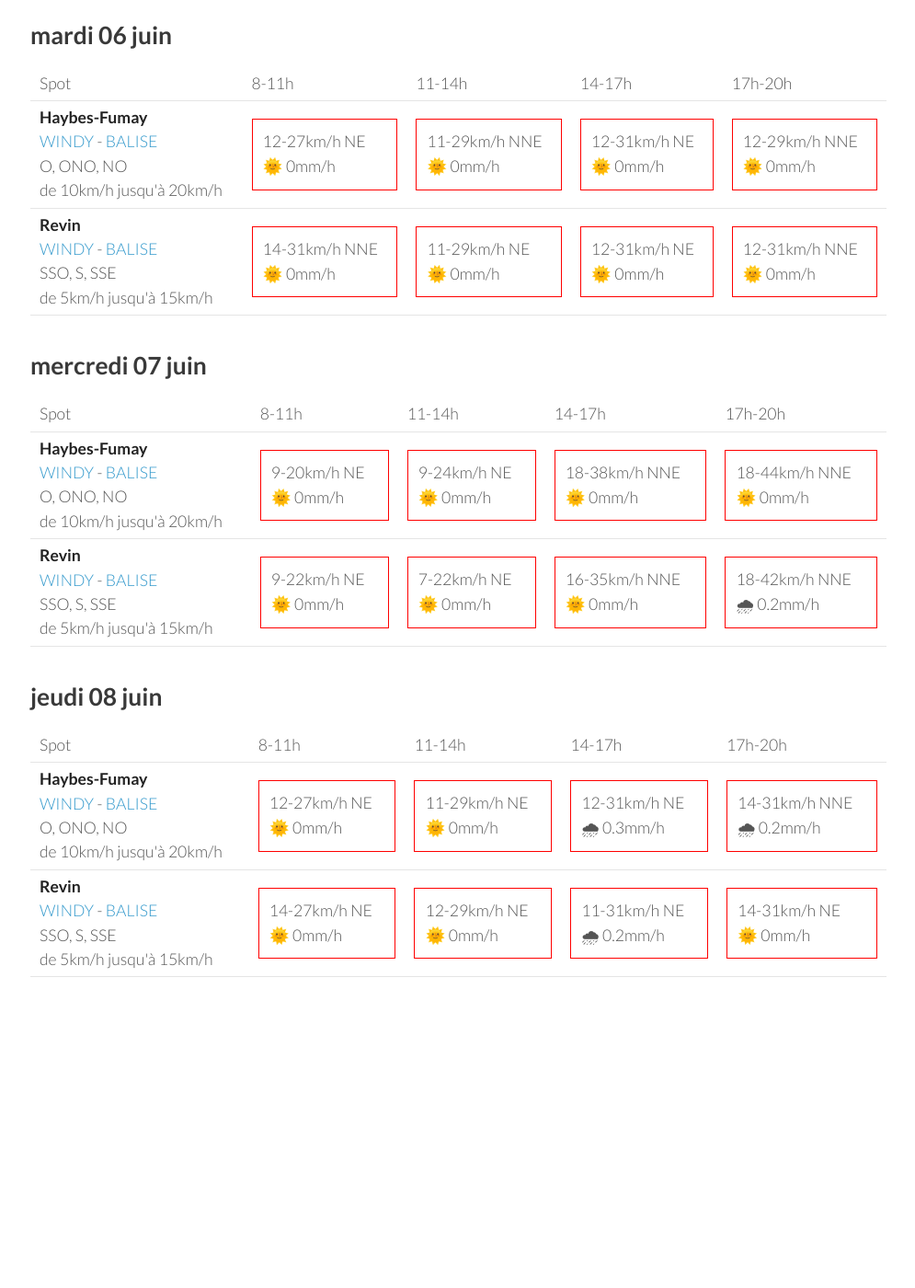
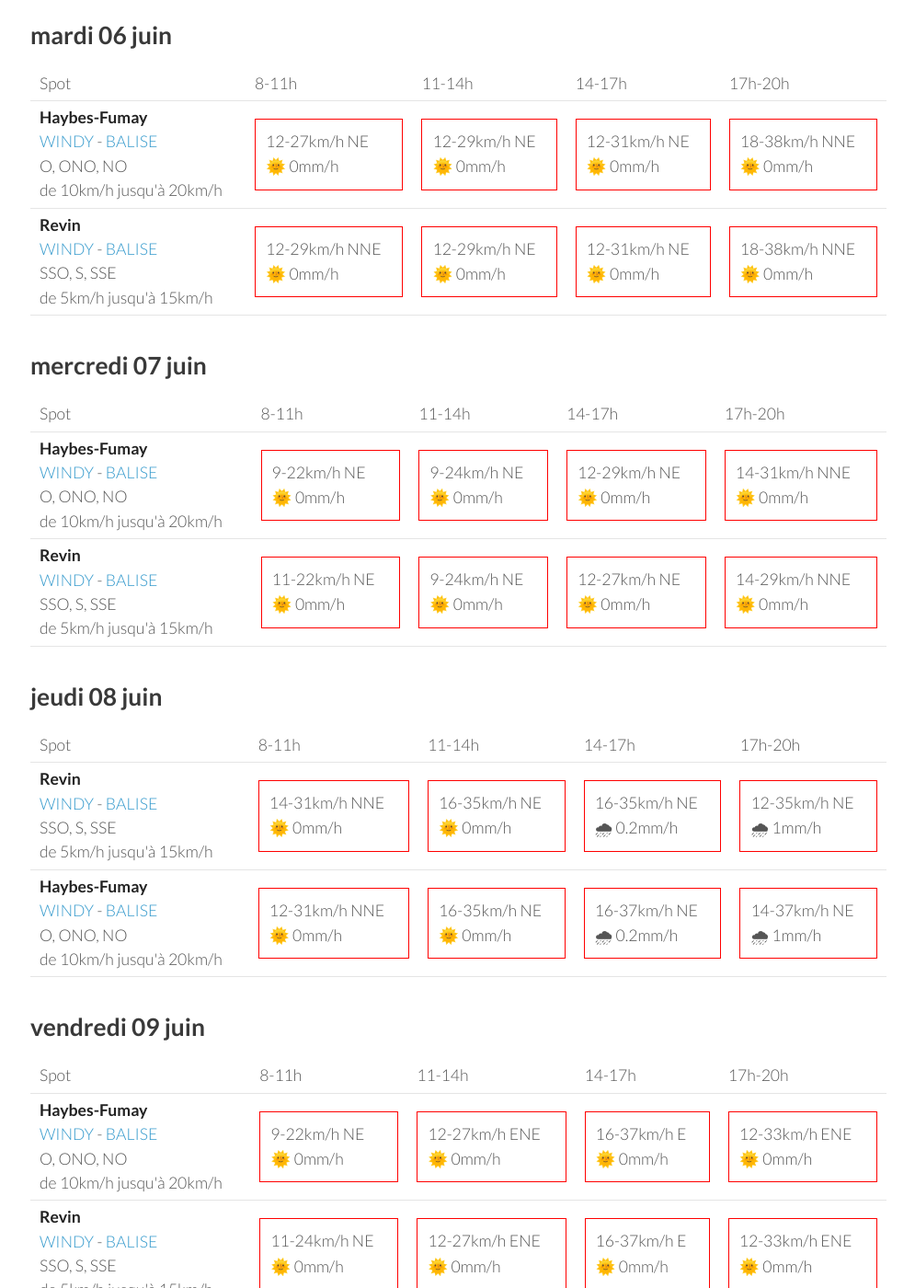
Before and after one commit to parapente-dans-le-nord/parapente-dans-le-nord.github.io, a Jekyll site: the page built from ardennes.markdown, in a window 1280 px wide and 1400 px high, scrolled down 976 px. Shown: the whole window at 92% size, without its empty margins (25-1020 px from the left). Built offline with Jekyll 4.4.1, drawn with Linux system fonts in a browser that asks for light colours; before the commit the page ends 2166 px from its top, so only the background shows below that; some of the changed text lies outside the part shown.

Commit message:
update index.markdown

```diff
--- a/ardennes.markdown
+++ b/ardennes.markdown
@@ -97,19 +97,19 @@ page mise à jour le dimanche 04 juin 06:10
         <td><strong>Haybes-Fumay</strong><br><a href="https://windy.com/49.998/4.715?49.913,4.738,10">WINDY</a> - <span class=""><a href="http://www.balisemeteo.com/balise.php?idBalise=104">BALISE</a> </span><br> <span class="vent-favorable">O, ONO, NO</span><br><span class="force-vent">de 10km/h jusqu'à 20km/h</span> </td>
 
             <td><div class="not-flyable"><p>12-27km/h NE</p><p>🌞 0mm/h</p></div></td>
-            <td><div class="not-flyable"><p>11-29km/h NNE</p><p>🌞 0mm/h</p></div></td>
+            <td><div class="not-flyable"><p>12-29km/h NE</p><p>🌞 0mm/h</p></div></td>
             <td><div class="not-flyable"><p>12-31km/h NE</p><p>🌞 0mm/h</p></div></td>
-            <td><div class="not-flyable"><p>12-29km/h NNE</p><p>🌞 0mm/h</p></div></td>
+            <td><div class="not-flyable"><p>18-38km/h NNE</p><p>🌞 0mm/h</p></div></td>
 
 
     </tr>
 <tr>
         <td><strong>Revin</strong><br><a href="https://windy.com/49.948/4.625?49.543,4.625,8">WINDY</a> - <span class=""><a href="http://www.balisemeteo.com/balise.php?idBalise=5019">BALISE</a> </span><br> <span class="vent-favorable">SSO, S, SSE</span><br><span class="force-vent">de 5km/h jusqu'à 15km/h</span> </td>
 
-            <td><div class="not-flyable"><p>14-31km/h NNE</p><p>🌞 0mm/h</p></div></td>
-            <td><div class="not-flyable"><p>11-29km/h NE</p><p>🌞 0mm/h</p></div></td>
+            <td><div class="not-flyable"><p>12-29km/h NNE</p><p>🌞 0mm/h</p></div></td>
+            <td><div class="not-flyable"><p>12-29km/h NE</p><p>🌞 0mm/h</p></div></td>
             <td><div class="not-flyable"><p>12-31km/h NE</p><p>🌞 0mm/h</p></div></td>
-            <td><div class="not-flyable"><p>12-31km/h NNE</p><p>🌞 0mm/h</p></div></td>
+            <td><div class="not-flyable"><p>18-38km/h NNE</p><p>🌞 0mm/h</p></div></td>
 
 
     </tr>
@@ -132,20 +132,20 @@ page mise à jour le dimanche 04 juin 06:10
 <tr>
         <td><strong>Haybes-Fumay</strong><br><a href="https://windy.com/49.998/4.715?49.913,4.738,10">WINDY</a> - <span class=""><a href="http://www.balisemeteo.com/balise.php?idBalise=104">BALISE</a> </span><br> <span class="vent-favorable">O, ONO, NO</span><br><span class="force-vent">de 10km/h jusqu'à 20km/h</span> </td>
 
-            <td><div class="not-flyable"><p>9-20km/h NE</p><p>🌞 0mm/h</p></div></td>
+            <td><div class="not-flyable"><p>9-22km/h NE</p><p>🌞 0mm/h</p></div></td>
             <td><div class="not-flyable"><p>9-24km/h NE</p><p>🌞 0mm/h</p></div></td>
-            <td><div class="not-flyable"><p>18-38km/h NNE</p><p>🌞 0mm/h</p></div></td>
-            <td><div class="not-flyable"><p>18-44km/h NNE</p><p>🌞 0mm/h</p></div></td>
+            <td><div class="not-flyable"><p>12-29km/h NE</p><p>🌞 0mm/h</p></div></td>
+            <td><div class="not-flyable"><p>14-31km/h NNE</p><p>🌞 0mm/h</p></div></td>
 
 
     </tr>
 <tr>
         <td><strong>Revin</strong><br><a href="https://windy.com/49.948/4.625?49.543,4.625,8">WINDY</a> - <span class=""><a href="http://www.balisemeteo.com/balise.php?idBalise=5019">BALISE</a> </span><br> <span class="vent-favorable">SSO, S, SSE</span><br><span class="force-vent">de 5km/h jusqu'à 15km/h</span> </td>
 
-            <td><div class="not-flyable"><p>9-22km/h NE</p><p>🌞 0mm/h</p></div></td>
-            <td><div class="not-flyable"><p>7-22km/h NE</p><p>🌞 0mm/h</p></div></td>
-            <td><div class="not-flyable"><p>16-35km/h NNE</p><p>🌞 0mm/h</p></div></td>
-            <td><div class="not-flyable"><p>18-42km/h NNE</p><p>🌧 0.2mm/h</p></div></td>
+            <td><div class="not-flyable"><p>11-22km/h NE</p><p>🌞 0mm/h</p></div></td>
+            <td><div class="not-flyable"><p>9-24km/h NE</p><p>🌞 0mm/h</p></div></td>
+            <td><div class="not-flyable"><p>12-27km/h NE</p><p>🌞 0mm/h</p></div></td>
+            <td><div class="not-flyable"><p>14-29km/h NNE</p><p>🌞 0mm/h</p></div></td>
 
 
     </tr>
@@ -166,22 +166,22 @@ page mise à jour le dimanche 04 juin 06:10
       <td>17h-20h</td>
     </tr>
 <tr>
-        <td><strong>Haybes-Fumay</strong><br><a href="https://windy.com/49.998/4.715?49.913,4.738,10">WINDY</a> - <span class=""><a href="http://www.balisemeteo.com/balise.php?idBalise=104">BALISE</a> </span><br> <span class="vent-favorable">O, ONO, NO</span><br><span class="force-vent">de 10km/h jusqu'à 20km/h</span> </td>
+        <td><strong>Revin</strong><br><a href="https://windy.com/49.948/4.625?49.543,4.625,8">WINDY</a> - <span class=""><a href="http://www.balisemeteo.com/balise.php?idBalise=5019">BALISE</a> </span><br> <span class="vent-favorable">SSO, S, SSE</span><br><span class="force-vent">de 5km/h jusqu'à 15km/h</span> </td>
 
-            <td><div class="not-flyable"><p>12-27km/h NE</p><p>🌞 0mm/h</p></div></td>
-            <td><div class="not-flyable"><p>11-29km/h NE</p><p>🌞 0mm/h</p></div></td>
-            <td><div class="not-flyable"><p>12-31km/h NE</p><p>🌧 0.3mm/h</p></div></td>
-            <td><div class="not-flyable"><p>14-31km/h NNE</p><p>🌧 0.2mm/h</p></div></td>
+            <td><div class="not-flyable"><p>14-31km/h NNE</p><p>🌞 0mm/h</p></div></td>
+            <td><div class="not-flyable"><p>16-35km/h NE</p><p>🌞 0mm/h</p></div></td>
+            <td><div class="not-flyable"><p>16-35km/h NE</p><p>🌧 0.2mm/h</p></div></td>
+            <td><div class="not-flyable"><p>12-35km/h NE</p><p>🌧 1mm/h</p></div></td>
 
 
     </tr>
 <tr>
-        <td><strong>Revin</strong><br><a href="https://windy.com/49.948/4.625?49.543,4.625,8">WINDY</a> - <span class=""><a href="http://www.balisemeteo.com/balise.php?idBalise=5019">BALISE</a> </span><br> <span class="vent-favorable">SSO, S, SSE</span><br><span class="force-vent">de 5km/h jusqu'à 15km/h</span> </td>
+        <td><strong>Haybes-Fumay</strong><br><a href="https://windy.com/49.998/4.715?49.913,4.738,10">WINDY</a> - <span class=""><a href="http://www.balisemeteo.com/balise.php?idBalise=104">BALISE</a> </span><br> <span class="vent-favorable">O, ONO, NO</span><br><span class="force-vent">de 10km/h jusqu'à 20km/h</span> </td>
 
-            <td><div class="not-flyable"><p>14-27km/h NE</p><p>🌞 0mm/h</p></div></td>
-            <td><div class="not-flyable"><p>12-29km/h NE</p><p>🌞 0mm/h</p></div></td>
-            <td><div class="not-flyable"><p>11-31km/h NE</p><p>🌧 0.2mm/h</p></div></td>
-            <td><div class="not-flyable"><p>14-31km/h NE</p><p>🌞 0mm/h</p></div></td>
+            <td><div class="not-flyable"><p>12-31km/h NNE</p><p>🌞 0mm/h</p></div></td>
+            <td><div class="not-flyable"><p>16-35km/h NE</p><p>🌞 0mm/h</p></div></td>
+            <td><div class="not-flyable"><p>16-37km/h NE</p><p>🌧 0.2mm/h</p></div></td>
+            <td><div class="not-flyable"><p>14-37km/h NE</p><p>🌧 1mm/h</p></div></td>
 
 
     </tr>
@@ -189,3 +189,39 @@ page mise à jour le dimanche 04 juin 06:10
 </tbody>
 </table>
 {:/}
+## vendredi 09 juin
+
+{::nomarkdown}
+<table>
+  <tbody>
+    <tr>
+      <td>Spot</td>
+      <td>8-11h</td>
+      <td>11-14h</td>
+      <td>14-17h</td>
+      <td>17h-20h</td>
+    </tr>
+<tr>
+        <td><strong>Haybes-Fumay</strong><br><a href="https://windy.com/49.998/4.715?49.913,4.738,10">WINDY</a> - <span class=""><a href="http://www.balisemeteo.com/balise.php?idBalise=104">BALISE</a> </span><br> <span class="vent-favorable">O, ONO, NO</span><br><span class="force-vent">de 10km/h jusqu'à 20km/h</span> </td>
+
+            <td><div class="not-flyable"><p>9-22km/h NE</p><p>🌞 0mm/h</p></div></td>
+            <td><div class="not-flyable"><p>12-27km/h ENE</p><p>🌞 0mm/h</p></div></td>
+            <td><div class="not-flyable"><p>16-37km/h E</p><p>🌞 0mm/h</p></div></td>
+            <td><div class="not-flyable"><p>12-33km/h ENE</p><p>🌞 0mm/h</p></div></td>
+
+
+    </tr>
+<tr>
+        <td><strong>Revin</strong><br><a href="https://windy.com/49.948/4.625?49.543,4.625,8">WINDY</a> - <span class=""><a href="http://www.balisemeteo.com/balise.php?idBalise=5019">BALISE</a> </span><br> <span class="vent-favorable">SSO, S, SSE</span><br><span class="force-vent">de 5km/h jusqu'à 15km/h</span> </td>
+
+            <td><div class="not-flyable"><p>11-24km/h NE</p><p>🌞 0mm/h</p></div></td>
+            <td><div class="not-flyable"><p>12-27km/h ENE</p><p>🌞 0mm/h</p></div></td>
+            <td><div class="not-flyable"><p>16-37km/h E</p><p>🌞 0mm/h</p></div></td>
+            <td><div class="not-flyable"><p>12-33km/h ENE</p><p>🌞 0mm/h</p></div></td>
+
+
+    </tr>
+
+</tbody>
+</table>
+{:/}
```
Also changed, not shown: other parts of ardennes.markdown (+1 -1 lines).
